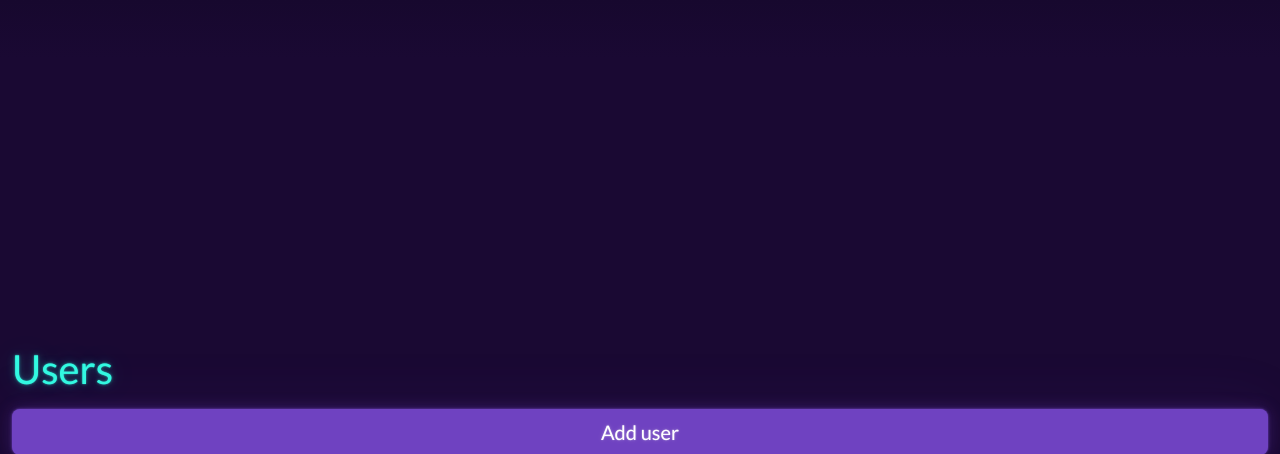
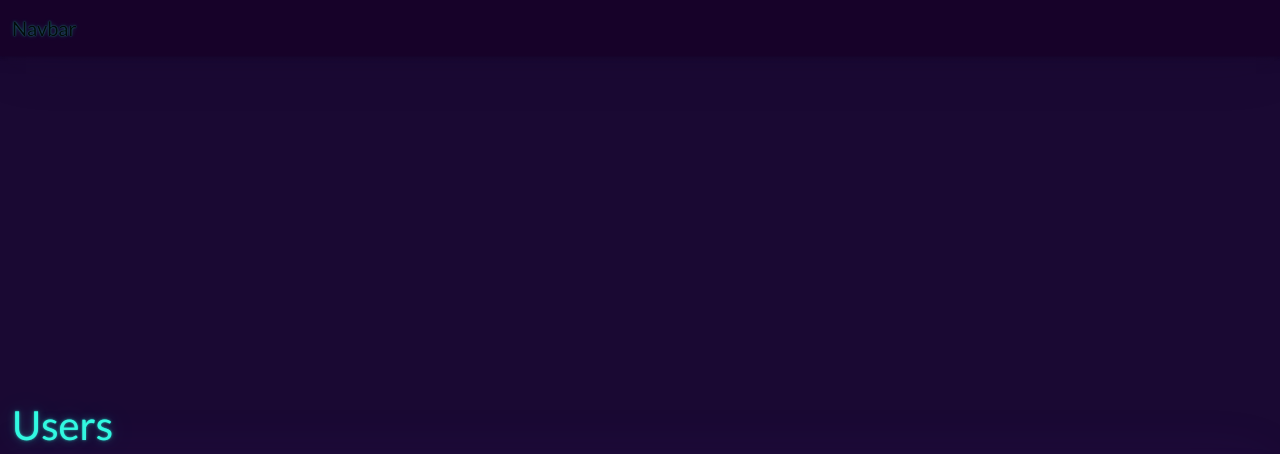
Before and after one commit to AnyaAven/blogly, a Flask app: page /users in a window 1280 px wide. Shown: the top 454 px of the page. Run offline with Flask 3, Linux system fonts and the light colour scheme.

Commit message:
Added navbar

```diff
--- a/templates/base.jinja
+++ b/templates/base.jinja
@@ -14,6 +14,8 @@
 
 </head>
 <body>
+
+{% include 'nav.jinja' %}
 
 {% for msg in get_flashed_messages() %}
 
--- /dev/null
+++ b/templates/nav.jinja
@@ -0,0 +1,8 @@
+<nav class="navbar navbar-expand-lg bg-dark" data-bs-theme="dark">
+  <div class="container-fluid">
+    <a class="navbar-brand" href="/">Navbar</a>
+    <button class="navbar-toggler" type="button" data-bs-toggle="collapse" data-bs-target="#navbarColor02" aria-controls="navbarColor02" aria-expanded="false" aria-label="Toggle navigation">
+      <span class="navbar-toggler-icon"></span>
+    </button>
+  </div>
+</nav>
```
